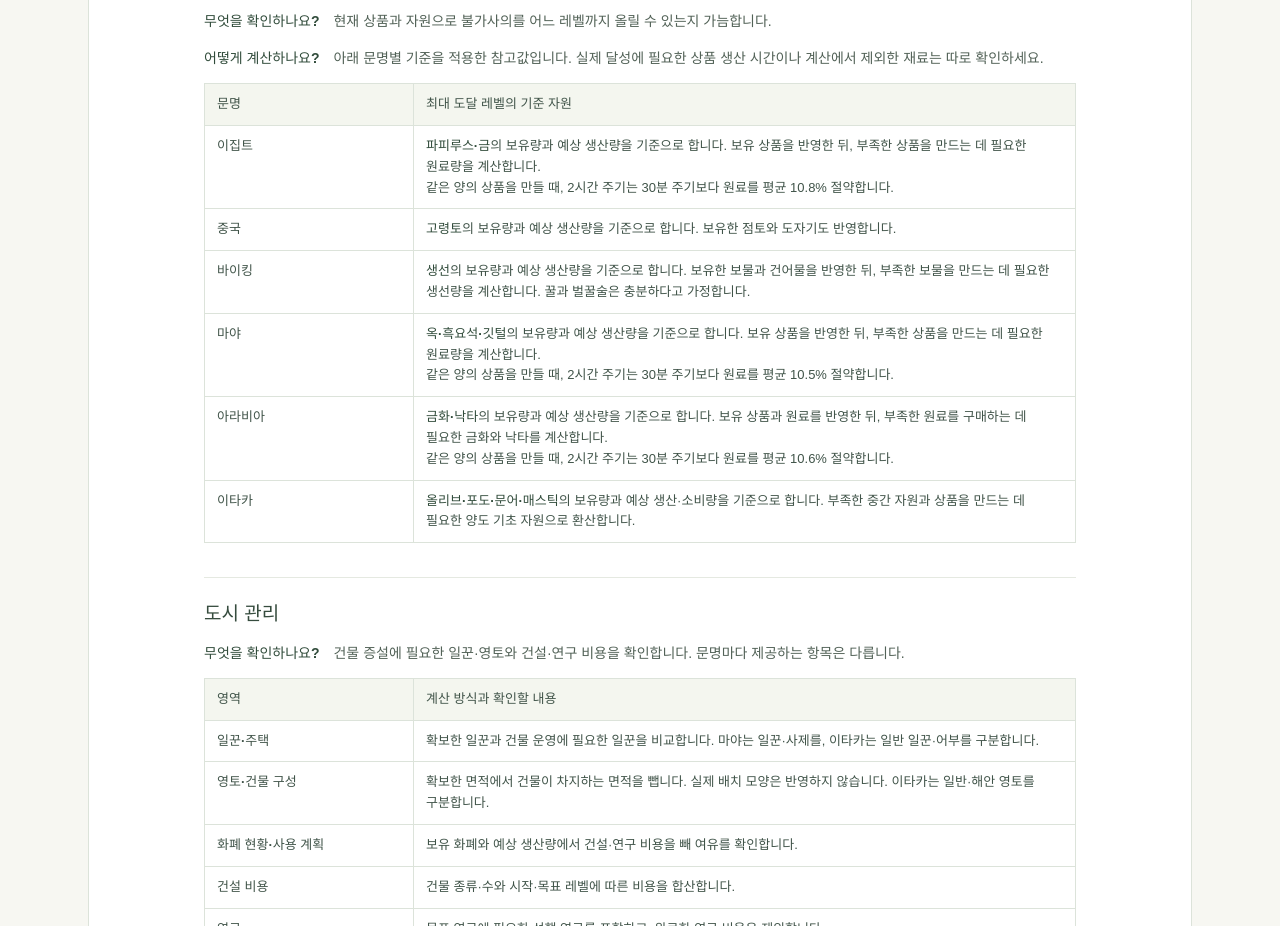
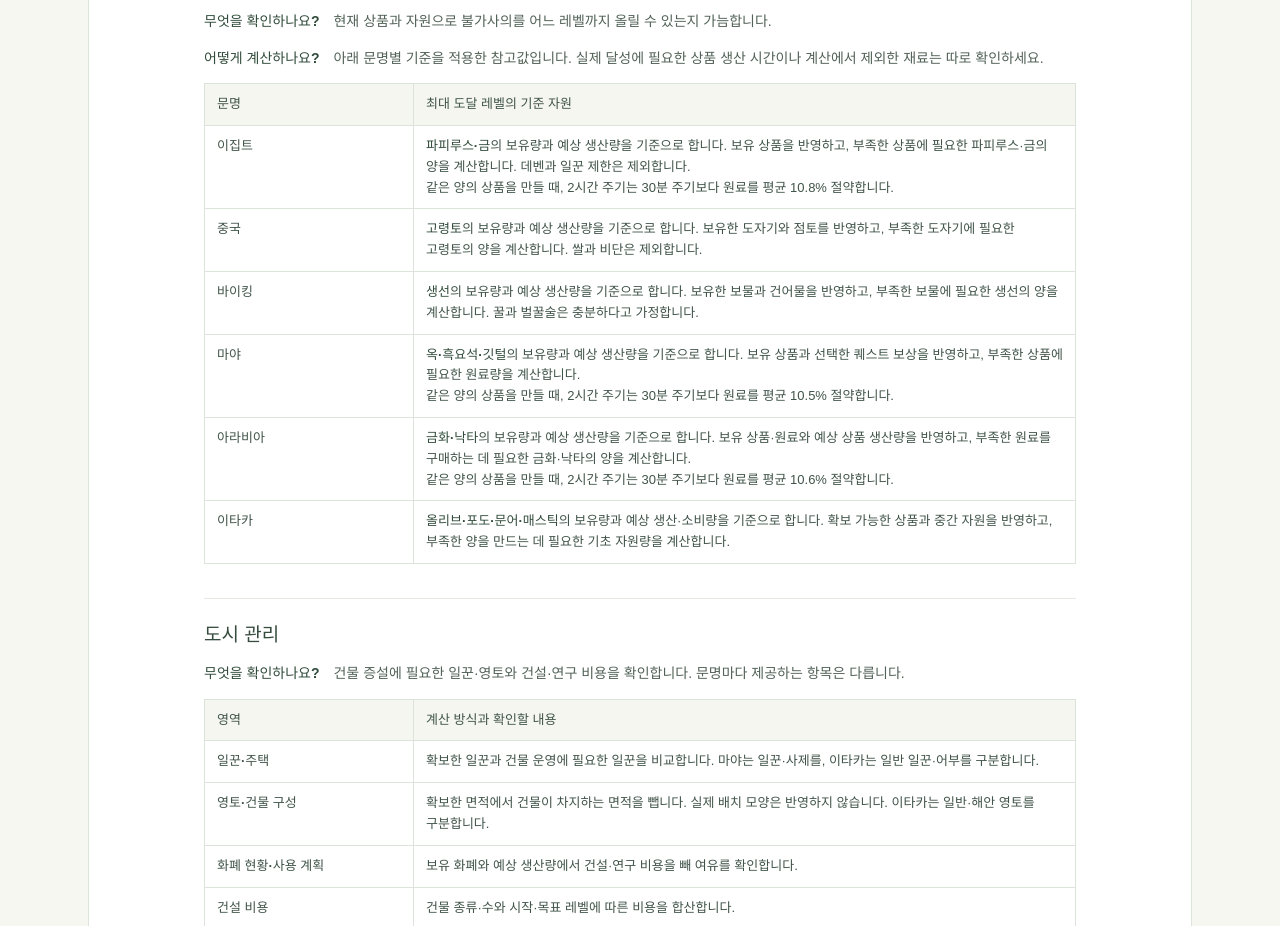
Before and after one commit to M-ule/Civilization-Simulator, a plain HTML site: page index.html in a window 1280 px wide. Shown: the part 3784-4710 px from the top of the page. Drawn offline with Linux system fonts and the light colour scheme.

Commit message:
최대 도달 레벨의 문명별 설명 문장 통일

```diff
--- a/index.html
+++ b/index.html
@@ -153,27 +153,27 @@
 <tbody role="rowgroup">
 <tr role="row" class="odd">
 <th scope="row" role="rowheader">이집트</th>
-<td role="cell"><strong>파피루스·금</strong>의 보유량과 예상 생산량을 기준으로 합니다. 보유 상품을 반영한 뒤, 부족한 상품을 만드는 데 필요한 원료량을 계산합니다.<br>같은 양의 상품을 만들 때, 2시간 주기는 30분 주기보다 원료를 평균 10.8% 절약합니다.</td>
+<td role="cell"><strong>파피루스·금</strong>의 보유량과 예상 생산량을 기준으로 합니다. 보유 상품을 반영하고, 부족한 상품에 필요한 파피루스·금의 양을 계산합니다. 데벤과 일꾼 제한은 제외합니다.<br>같은 양의 상품을 만들 때, 2시간 주기는 30분 주기보다 원료를 평균 10.8% 절약합니다.</td>
 </tr>
 <tr role="row" class="even">
 <th scope="row" role="rowheader">중국</th>
-<td role="cell"><strong>고령토</strong>의 보유량과 예상 생산량을 기준으로 합니다. 보유한 점토와 도자기도 반영합니다.</td>
+<td role="cell"><strong>고령토</strong>의 보유량과 예상 생산량을 기준으로 합니다. 보유한 도자기와 점토를 반영하고, 부족한 도자기에 필요한 고령토의 양을 계산합니다. 쌀과 비단은 제외합니다.</td>
 </tr>
 <tr role="row" class="odd">
 <th scope="row" role="rowheader">바이킹</th>
-<td role="cell"><strong>생선</strong>의 보유량과 예상 생산량을 기준으로 합니다. 보유한 보물과 건어물을 반영한 뒤, 부족한 보물을 만드는 데 필요한 생선량을 계산합니다. 꿀과 벌꿀술은 충분하다고 가정합니다.</td>
+<td role="cell"><strong>생선</strong>의 보유량과 예상 생산량을 기준으로 합니다. 보유한 보물과 건어물을 반영하고, 부족한 보물에 필요한 생선의 양을 계산합니다. 꿀과 벌꿀술은 충분하다고 가정합니다.</td>
 </tr>
 <tr role="row" class="even">
 <th scope="row" role="rowheader">마야</th>
-<td role="cell"><strong>옥·흑요석·깃털</strong>의 보유량과 예상 생산량을 기준으로 합니다. 보유 상품을 반영한 뒤, 부족한 상품을 만드는 데 필요한 원료량을 계산합니다.<br>같은 양의 상품을 만들 때, 2시간 주기는 30분 주기보다 원료를 평균 10.5% 절약합니다.</td>
+<td role="cell"><strong>옥·흑요석·깃털</strong>의 보유량과 예상 생산량을 기준으로 합니다. 보유 상품과 선택한 퀘스트 보상을 반영하고, 부족한 상품에 필요한 원료량을 계산합니다.<br>같은 양의 상품을 만들 때, 2시간 주기는 30분 주기보다 원료를 평균 10.5% 절약합니다.</td>
 </tr>
 <tr role="row" class="odd">
 <th scope="row" role="rowheader">아라비아</th>
-<td role="cell"><strong>금화·낙타</strong>의 보유량과 예상 생산량을 기준으로 합니다. 보유 상품과 원료를 반영한 뒤, 부족한 원료를 구매하는 데 필요한 금화와 낙타를 계산합니다.<br>같은 양의 상품을 만들 때, 2시간 주기는 30분 주기보다 원료를 평균 10.6% 절약합니다.</td>
+<td role="cell"><strong>금화·낙타</strong>의 보유량과 예상 생산량을 기준으로 합니다. 보유 상품·원료와 예상 상품 생산량을 반영하고, 부족한 원료를 구매하는 데 필요한 금화·낙타의 양을 계산합니다.<br>같은 양의 상품을 만들 때, 2시간 주기는 30분 주기보다 원료를 평균 10.6% 절약합니다.</td>
 </tr>
 <tr role="row" class="even">
 <th scope="row" role="rowheader">이타카</th>
-<td role="cell"><strong>올리브·포도·문어·매스틱</strong>의 보유량과 예상 생산·소비량을 기준으로 합니다. 부족한 중간 자원과 상품을 만드는 데 필요한 양도 기초 자원으로 환산합니다.</td>
+<td role="cell"><strong>올리브·포도·문어·매스틱</strong>의 보유량과 예상 생산·소비량을 기준으로 합니다. 확보 가능한 상품과 중간 자원을 반영하고, 부족한 양을 만드는 데 필요한 기초 자원량을 계산합니다.</td>
 </tr>
 </tbody>
 </table></div>
```
